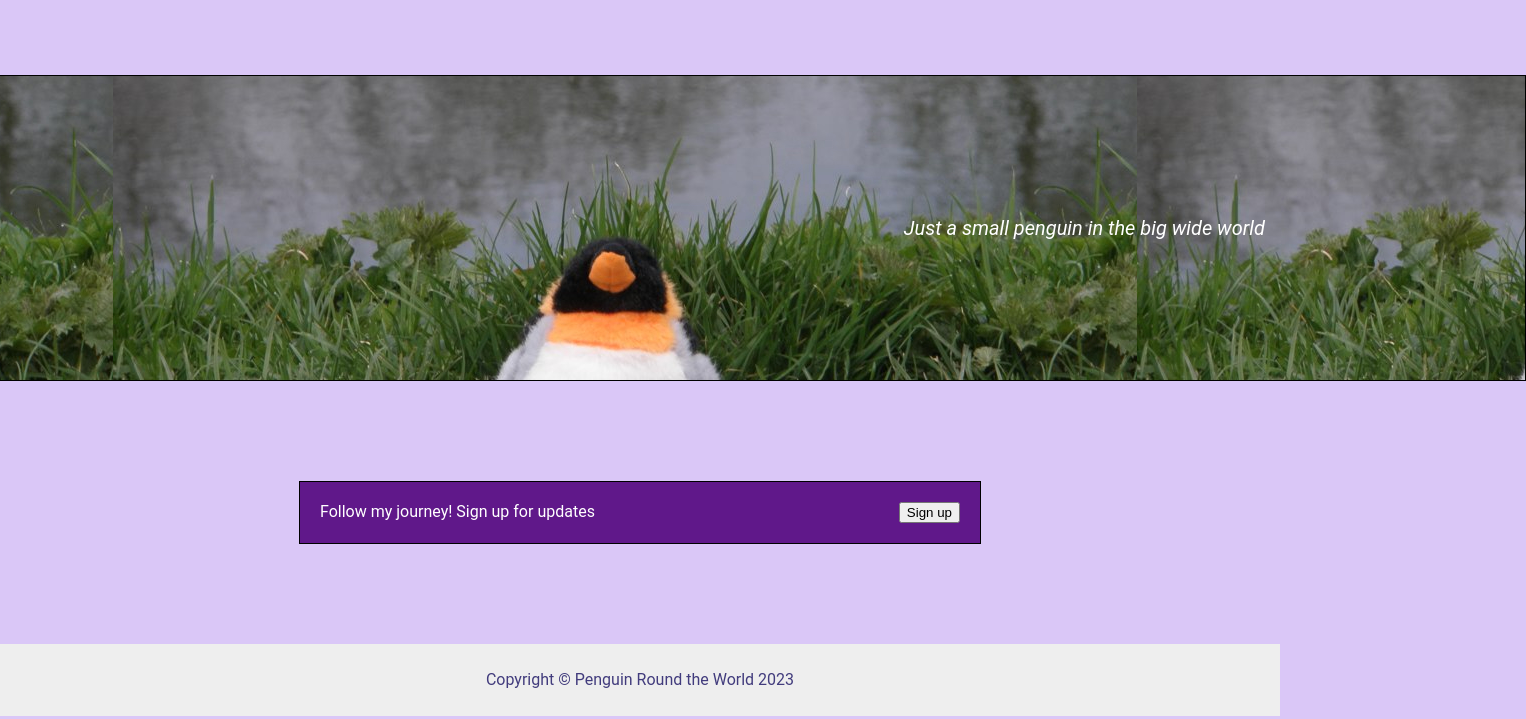
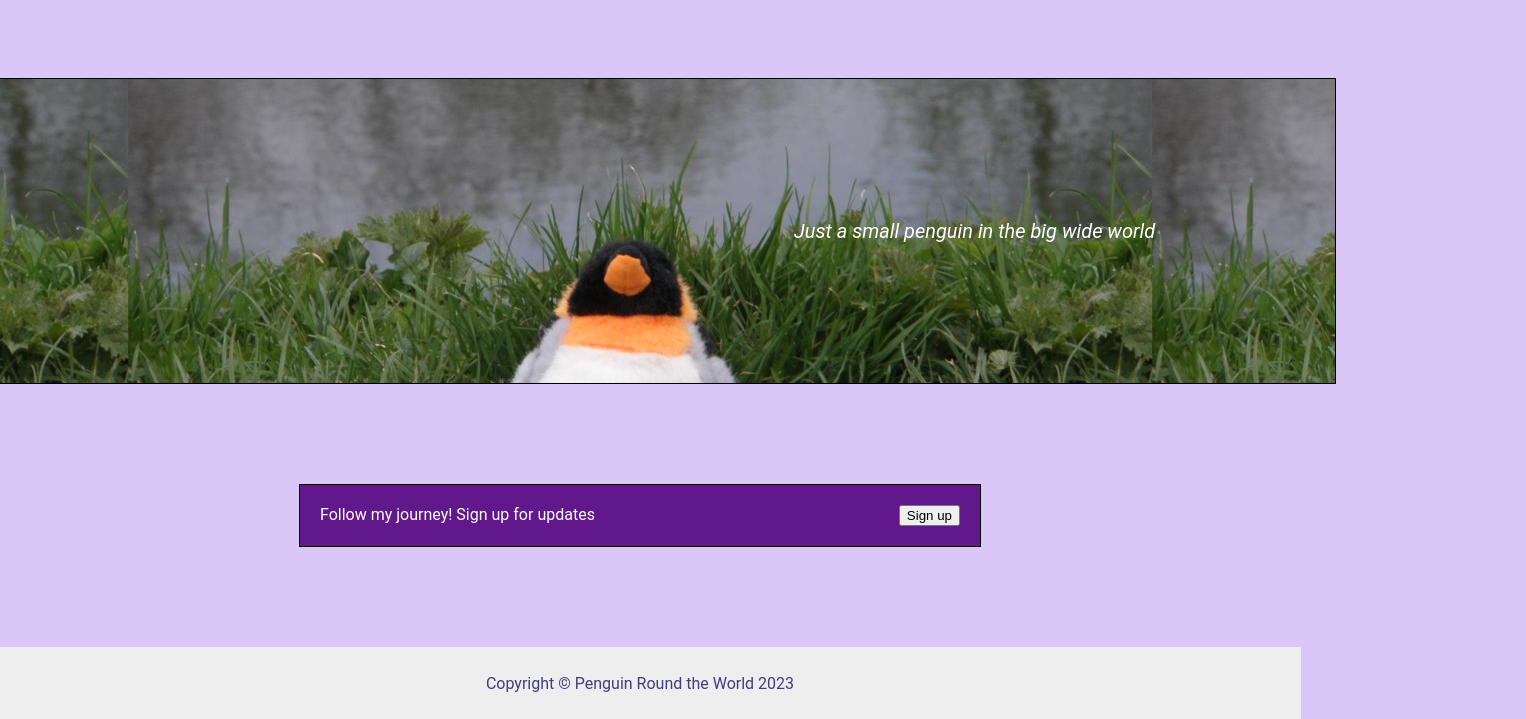
Before and after one commit to KateHopkins/landingpage, a plain HTML site: page index.html in a window 1280 px wide. Shown: the part 1194-1913 px from the top of the page, 1526 px wide, since content can reach past the window. Drawn offline with Linux system fonts and the light colour scheme.

Commit message:
Update style.css

```diff
--- a/style.css
+++ b/style.css
@@ -14,7 +14,7 @@ body {
     color: white;
     display: flex;
     margin-bottom: auto;
-    min-width: 100%;
+    min-width: 100.5%;
     padding: 10px;
     align-items: center;
     justify-content: space-between;
@@ -28,8 +28,7 @@ body {
     align-items: center;
     justify-content: center;
     margin-top: auto;
-    min-width: 100%;
-
+    min-width: 103.25%;
   }
 
   ul {
@@ -59,6 +58,7 @@ body {
     background-color:rgb(156, 152, 189);
     padding-top: 16px;
     padding-left: 16px;
+    min-width: 100.75%;
   }
 
   .left {
@@ -102,8 +102,7 @@ body {
   .quote {
     font-size: 20px;
     margin-top: 50px;
-    margin-right: 30px;
-    padding: 7em 13em;
+    padding: 7em 9em;
     border: 1px solid rgb(0, 0, 0);
     background-image: url(background.jpg);
     background-position: center;
@@ -112,7 +111,7 @@ body {
     display: flex;
     flex-direction: column;
     align-items: flex-end;
-    min-width: 100%;
+    min-width: 80.5%;
   }
 
   .card {
```
